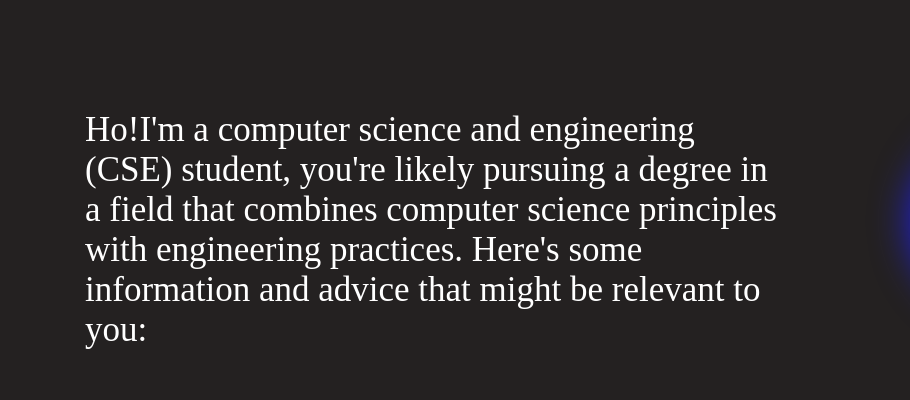
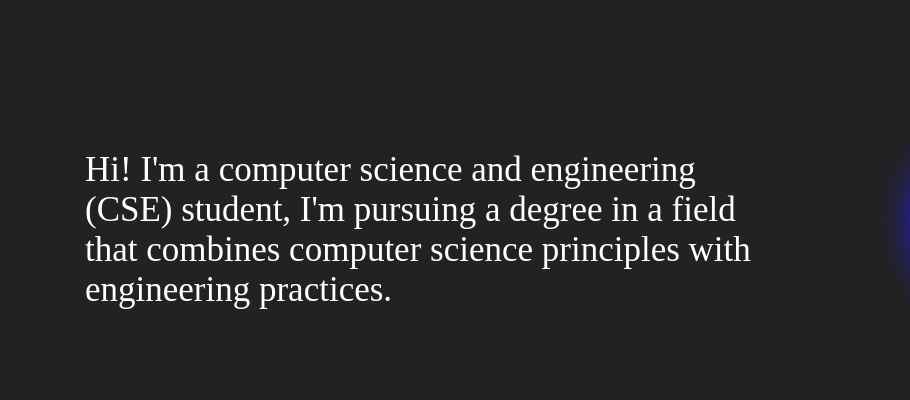
Before and after one commit to JeyVathsan/CStream-Ex1, a plain HTML site: page index.html in a window 1280 px wide. Shown: the part 170-570 px from the top of the page, 0-910 px from the left. Drawn offline with Linux system fonts and the light colour scheme.

Commit message:
modified

```diff
--- a/index.html
+++ b/index.html
@@ -22,8 +22,7 @@
         <div class="whole-con">
         <div class="para-con">
             <p class="para">
-                Ho!I'm a computer science and engineering (CSE) student, you're likely pursuing a degree in a field that combines computer science principles with engineering practices.
-                 Here's some information and advice that might be relevant to you:
+                Hi! I'm a computer science and engineering (CSE) student, I'm pursuing a degree in a field that combines computer science principles with engineering practices.
             </p>
 
         </div>
```
